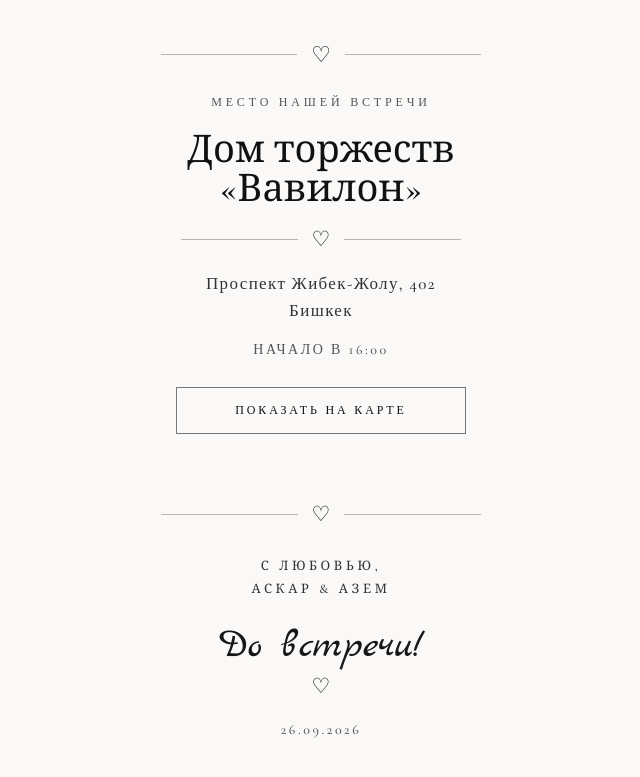
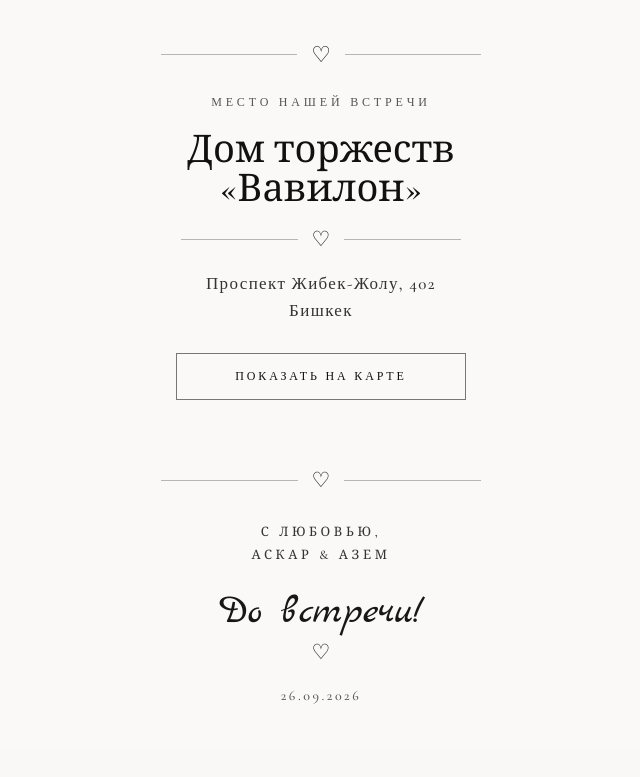
Before and after one commit to Oscarquell/askar-azem-weeding, a React (Create React App) app: page / in a window 1280 px wide. Shown: the part 2160-2937 px from the top of the page, without its empty margins (319-959 px from the left). After the commit the page ends 2909 px from the top, so only its background shows below. Built offline with nearby package versions, Linux system fonts and the light colour scheme; a web font is replaced by a local one.

Commit message:
удалил время с локации

```diff
--- a/src/modules/LocationBlock/LocationBlock.jsx
+++ b/src/modules/LocationBlock/LocationBlock.jsx
@@ -37,9 +37,9 @@ const LocationBlock = () => {
                     Бишкек
                 </p>
 
-                <p className="location-block__time">
-                    Начало в 16:00
-                </p>
+                {/*<p className="location-block__time">*/}
+                {/*    Начало в 16:00*/}
+                {/*</p>*/}
 
                 <a
                     className="location-block__button"
```
